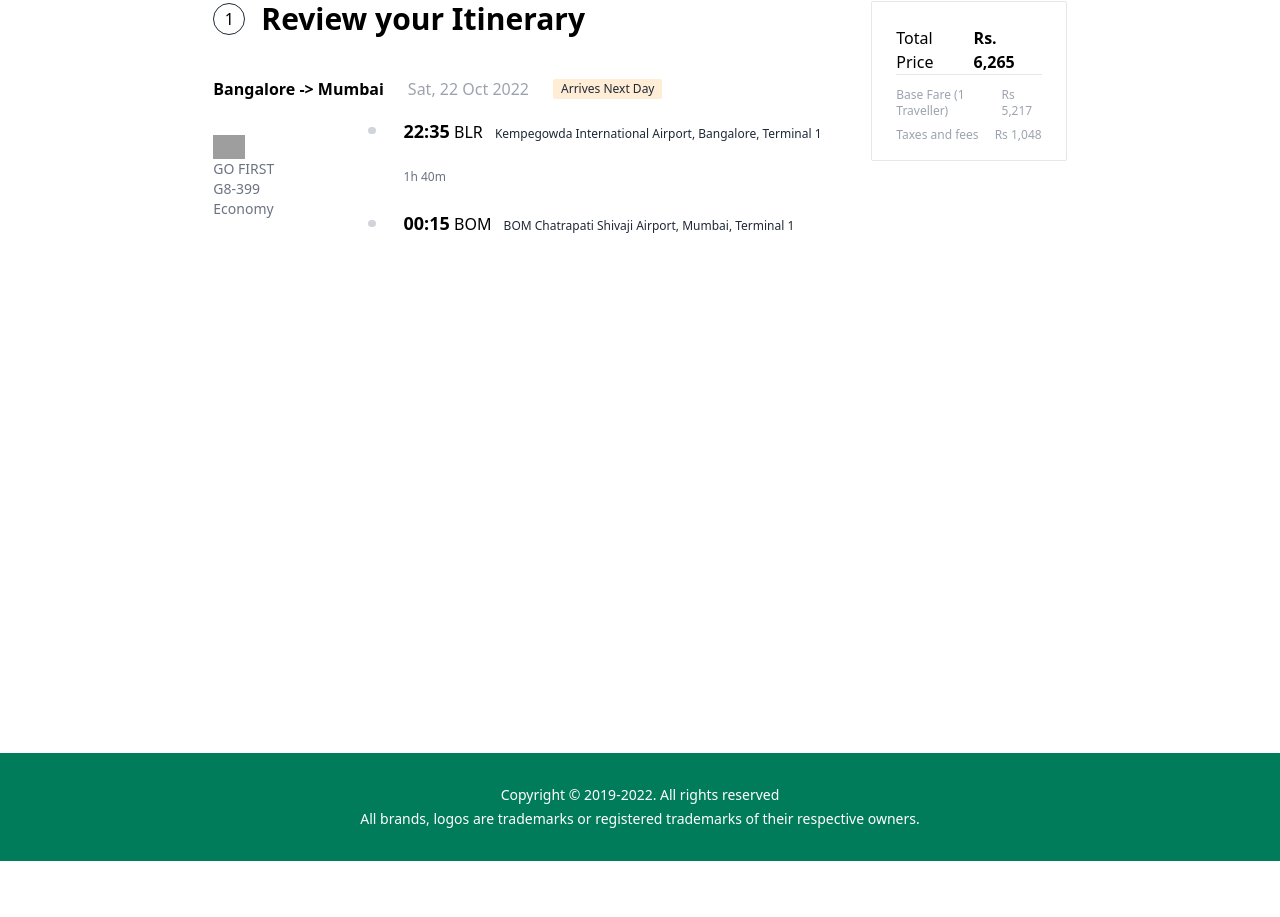
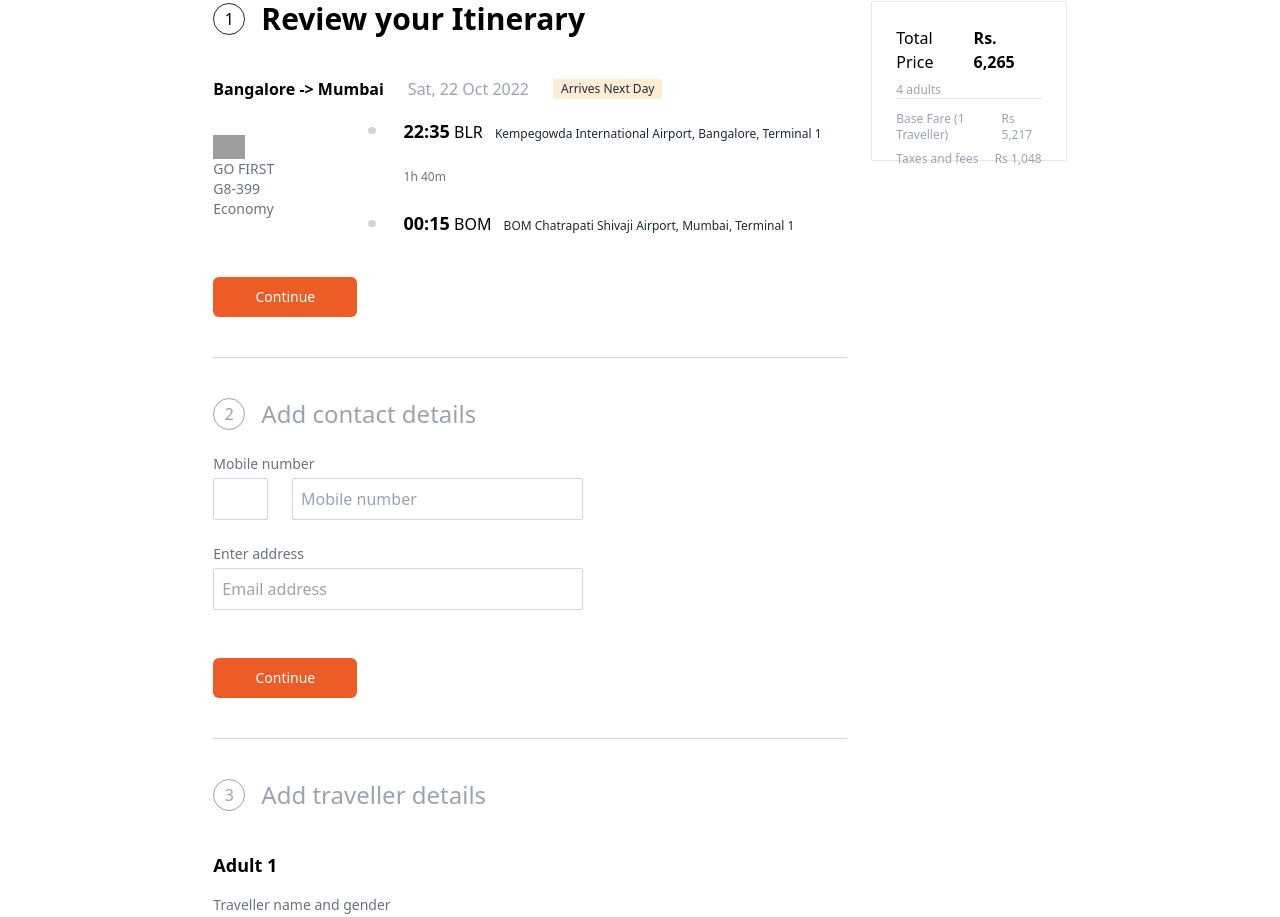
Before and after one commit to Kawaljeet2001/EasyCruise, a SvelteKit app: page /flights/itinerary in a window 1280 px wide. Shown: the part 111-1028 px from the top of the page. Before the commit the page ends 972 px from the top, so only its background shows below. Built offline with nearby package versions, Linux system fonts and the light colour scheme; grey boxes are pictures that could not be loaded.

Commit message:
feat: improved journey itinerary page and created contact details and traveller details section

```diff
--- a/src/lib/Auth/LoginCard.svelte
+++ b/src/lib/Auth/LoginCard.svelte
@@ -1,5 +1,15 @@
 <script>
 	export let toggle;
+
+	const handleSubmit = (e) => {
+		const formData = new FormData(e.target);
+		const data = {};
+		for (let field of formData) {
+			const [key, value] = field;
+			data[key] = value;
+		}
+		console.log(data);
+	};
 </script>
 
 <div
@@ -15,25 +25,29 @@
 		</div>
 		<div class="col-span-7 p-12 bg-white flex flex-col relative items-center">
 			<button class="absolute top-2 right-3 cursor-pointer" on:click={toggle}>X</button>
-			<div class="flex flex-col w-full">
+			<form class="flex flex-col w-full" on:submit|preventDefault={handleSubmit}>
 				<h3 class="text-2xl">Login to ixigo</h3>
 				<p class="text-xs text-gray-400 mt-6">Enter email</p>
 				<input
-					type="text"
+					type="email"
 					placeholder="eg. h@k.xyz"
 					class="border border-gray-200 mt-1 p-3 rounded-sm"
+					name="email"
+					value=""
 				/>
 				<p class="text-xs text-gray-400 mt-2">Enter password</p>
 				<input
 					type="password"
 					placeholder="eg. ******"
 					class="border border-gray-200 mt-1 p-3 rounded-sm"
+					name="password"
+					value=""
 				/>
 				<button
 					class="col-span-4 rounded-sm my-8 bg-orange1 text-white font-bold flex justify-center p-3"
-					>Search</button
+					type="submit">Login</button
 				>
-			</div>
+			</form>
 			<div class="mt-4">
 				<p class="text-gray-600 text-sm">
 					By logging in, I understand & agree to ****** Terms of Use and Privacy Policy
@@ -46,8 +60,11 @@
 						class="text-orange1 underline">Google Privacy Policy</a
 					>
 					and
-					<a href="https://google.com" target="_blank" rel="noreferrer" class="text-orange1 underline"
-						>Terms of Service</a
+					<a
+						href="https://google.com"
+						target="_blank"
+						rel="noreferrer"
+						class="text-orange1 underline">Terms of Service</a
 					> apply.
 				</p>
 			</div>
--- /dev/null
+++ b/src/lib/Flights/Itinerary/ContactDetailsSection.svelte
@@ -0,0 +1,42 @@
+<script>
+	import SectionHeading from './SectionHeading.svelte';
+</script>
+
+<div class="w-full mt-10 pb-10 border-b border-gray-300">
+	<SectionHeading
+		title="Add contact details"
+		sectionNumber={2}
+		isActive={false}
+		titleDesc="E-ticket will be sent to this email address and phone number"
+	/>
+	<div class="flex flex-col">
+		<p class="text-sm text-gray-500 mt-6">Mobile number</p>
+		<div class="grid grid-cols-10 gap-x-6 w-7/12 items-center ">
+			<input
+				type="text"
+				class="border col-span-2 border-gray-300 mt-1 p-2 rounded-sm"
+				name="phone_code"
+				value=""
+			/>
+			<input
+				type="text"
+				placeholder="Mobile number"
+				class="border col-span-8 border-gray-300 mt-1 p-2 rounded-sm"
+				name="phone_number"
+				value=""
+			/>
+		</div>
+		<p class="text-sm text-gray-500 mt-6">Enter address</p>
+		<input
+			type="email"
+			placeholder="Email address"
+			class="border w-7/12 border-gray-300 mt-1 p-2 rounded-sm"
+			name="email-address"
+			value=""
+		/>
+		<button
+			class="mt-12 rounded-md text-sm  bg-orange1 hover:bg-orange-700 text-white font-medium flex items-center justify-center py-2.5 px-6 w-36"
+			>Continue</button
+		>
+	</div>
+</div>
--- /dev/null
+++ b/src/lib/Flights/Itinerary/SectionHeading.svelte
@@ -0,0 +1,22 @@
+<script>
+	export let title;
+	export let sectionNumber;
+	export let isActive;
+    export let titleDesc;
+</script>
+
+<div class="flex items-center">
+	<div
+		class="h-8 w-8 flex items-center justify-center rounded-full border mr-4 {isActive
+			? 'border-gray-800 text-black '
+			: 'border-gray-400 text-gray-400'}"
+	>
+		{sectionNumber}
+	</div>
+    <div class="flex flex-col">
+	<h3 class=" {isActive ? 'text-3xl font-bold' : 'text-2xl font-light text-gray-400'}">{title}</h3>
+    {#if isActive && titleDesc}
+        <p class="text-xs mt-2 text-gray-500">{titleDesc}</p>
+    {/if}
+</div>
+</div>
--- /dev/null
+++ b/src/lib/Flights/Itinerary/TravellerDetailsSection.svelte
@@ -0,0 +1,44 @@
+<script>
+	import SectionHeading from './SectionHeading.svelte';
+	export let numberOfTravellers;
+</script>
+
+<div class="w-full mt-10 pb-10 border-b border-gray-300">
+	<SectionHeading title="Add traveller details" sectionNumber={3} isActive={false} />
+    {#each Array(numberOfTravellers) as item , index}
+	<div class="flex flex-col my-10">
+		<h3 class="font-bold text-lg">Adult {index+1}</h3>
+		<p class="text-gray-500 text-sm mt-4">Traveller name and gender</p>
+		<div class="grid grid-cols-12 gap-x-6">
+			<input
+				type="text"
+				placeholder="First name"
+				class="border col-span-5 border-gray-300 mt-1 p-2 rounded-sm"
+				name="firstName"
+				value=""
+			/>
+			<input
+				type="text"
+				placeholder="Last name"
+				class="border col-span-5 border-gray-300 mt-1 p-2 rounded-sm"
+				name="lastName"
+				value=""
+			/>
+			<input
+				type="text"
+				placeholder="Gender"
+				class="border col-span-2 border-gray-300 mt-1 p-2 rounded-sm"
+				name="gender"
+				value=""
+			/>
+		</div>
+	</div>
+    {/each}
+
+
+
+	<button
+		class="mt-12 rounded-md text-sm  bg-orange1 hover:bg-orange-700 text-white font-medium flex items-center justify-center py-2.5 px-6"
+		>Continue to payment</button
+	>
+</div>
--- a/src/lib/Flights/ReviewItinerary.svelte
+++ /dev/null
@@ -1,66 +0,0 @@
-<div class="grid grid-cols-12 gap-x-6">
-	<div class="flex flex-col col-span-9">
-		<div class="flex items-center">
-			<div
-				class="h-8 w-8 flex items-center justify-center rounded-full border border-gray-800 mr-4"
-			>
-				1
-			</div>
-			<h3 class="font-bold text-3xl">Review your Itinerary</h3>
-		</div>
-		<div class="flex items-center mt-10">
-			<h2 class="font-semibold">Bangalore -> Mumbai</h2>
-			<p class="mx-6 text-gray-400">Sat, 22 Oct 2022</p>
-			<div class="bg-orange-100 px-2 py-0.5 rounded-sm text-xs font-medium text-gray-800">
-				Arrives Next Day
-			</div>
-		</div>
-		<div class="grid grid-cols-10 mt-4 items-center">
-			<div class="col-span-2">
-				<img
-					src="https://fastui.cltpstatic.com/image/upload/resources/images/logos/air-logos/G8_2x.png"
-					alt="Burger"
-					class="w-8"
-				/>
-				<p class="text-sm text-gray-500">GO FIRST</p>
-				<p class="text-sm text-gray-500">G8-399</p>
-				<p class="text-sm text-gray-500">Economy</p>
-			</div>
-			<div class="col-span-1 flex flex-col h-5/6 items-center justify-between">
-				<div class="h-2 w-2 bg-gray-300 rounded-full" />
-				<div class="w-1 border-gray-500 border-dashed h-full" />
-				<div class="h-2 w-2 bg-gray-300 rounded-full" />
-			</div>
-			<div class="col-span-7 flex flex-col">
-				<h3>
-					<span class="font-bold text-lg">22:35</span> BLR
-					<span class="ml-2 font-medium text-gray-800 text-xs"
-						>Kempegowda International Airport, Bangalore, Terminal 1</span
-					>
-				</h3>
-				<p class="text-xs font-light my-6 text-gray-500">1h 40m</p>
-				<h3>
-					<span class="font-bold text-lg">00:15</span> BOM
-					<span class="ml-2 font-medium text-gray-800 text-xs"
-						>BOM Chatrapati Shivaji Airport, Mumbai, Terminal 1</span
-					>
-				</h3>
-			</div>
-		</div>
-	</div>
-	<div class="col-span-3">
-		<div class="w-full flex flex-col justify-between h-20v border border-gray-200 rounded-sm p-6">
-			<h3 class="flex items-center justify-between">
-				Total Price <span class="font-extrabold">Rs. 6,265</span>
-			</h3>
-			<div class="pt-3 border-t border-gray-200">
-				<p class="flex items-center justify-between text-xs text-gray-400">
-					Base Fare (1 Traveller) <span>Rs 5,217</span>
-				</p>
-				<p class="flex items-center justify-between text-xs text-gray-400 mt-2">
-					Taxes and fees <span>Rs 1,048</span>
-				</p>
-			</div>
-		</div>
-	</div>
-</div>
--- a/src/routes/flights/itinerary/+page.svelte
+++ b/src/routes/flights/itinerary/+page.svelte
@@ -1,9 +1,86 @@
 <script>
-	import ReviewItinerary from '../../../lib/Flights/ReviewItinerary.svelte';
+	import ContactDetailsSection from '$lib/Flights/Itinerary/ContactDetailsSection.svelte';
+	import TravellerDetailsSection from '$lib/Flights/Itinerary/TravellerDetailsSection.svelte';
+	import SectionHeading from '$lib/Flights/Itinerary/SectionHeading.svelte';
+
+	let numberOfTravellers = 1;
 </script>
 
-<div class="h-screen w-full flex justify-center">
+<div class="min-h-screen w-full flex justify-center">
 	<div class="w-8/12 py-12">
-		<ReviewItinerary />
+		<div class="grid grid-cols-12 gap-x-6">
+			<div class="flex flex-col col-span-9">
+				<div class="w-full border-b border-gray-300 pb-10">
+					<SectionHeading sectionNumber={1} title="Review your Itinerary" isActive={true} />
+					<div class="flex items-center mt-10">
+						<h2 class="font-semibold">Bangalore -> Mumbai</h2>
+						<p class="mx-6 text-gray-400">Sat, 22 Oct 2022</p>
+						<div class="bg-orange-100 px-2 py-0.5 rounded-sm text-xs font-medium text-gray-800">
+							Arrives Next Day
+						</div>
+					</div>
+					<div class="grid grid-cols-10 mt-4 items-center">
+						<div class="col-span-2">
+							<img
+								src="https://fastui.cltpstatic.com/image/upload/resources/images/logos/air-logos/G8_2x.png"
+								alt="Burger"
+								class="w-8"
+							/>
+							<p class="text-sm text-gray-500">GO FIRST</p>
+							<p class="text-sm text-gray-500">G8-399</p>
+							<p class="text-sm text-gray-500">Economy</p>
+						</div>
+						<div class="col-span-1 flex flex-col h-5/6 items-center justify-between">
+							<div class="h-2 w-2 bg-gray-300 rounded-full" />
+							<div class="w-1 border-gray-500 border-dashed h-full" />
+							<div class="h-2 w-2 bg-gray-300 rounded-full" />
+						</div>
+						<div class="col-span-7 flex flex-col">
+							<h3>
+								<span class="font-bold text-lg">22:35</span> BLR
+								<span class="ml-2 font-medium text-gray-800 text-xs"
+									>Kempegowda International Airport, Bangalore, Terminal 1</span
+								>
+							</h3>
+							<p class="text-xs font-light my-6 text-gray-500">1h 40m</p>
+							<h3>
+								<span class="font-bold text-lg">00:15</span> BOM
+								<span class="ml-2 font-medium text-gray-800 text-xs"
+									>BOM Chatrapati Shivaji Airport, Mumbai, Terminal 1</span
+								>
+							</h3>
+						</div>
+					</div>
+					<div class="mt-10 w-full ">
+						<button
+							class="rounded-md text-sm  bg-orange1 hover:bg-orange-700 text-white font-medium flex items-center justify-center py-2.5 px-6 w-36"
+							>Continue</button
+						>
+					</div>
+				</div>
+				<ContactDetailsSection />
+				<TravellerDetailsSection numberOfTravellers={2} />
+			</div>
+			<div class="col-span-3">
+				<div
+					class="w-full flex flex-col justify-between h-20v border border-gray-200 rounded-sm p-6"
+				>
+					<div class="flex flex-col">
+						<h3 class="flex items-center justify-between">
+							Total Price <span class="font-extrabold">Rs. 6,265</span>
+						</h3>
+						<p class="flex items-center mt-2 justify-between text-xs text-gray-400">4 adults</p>
+					</div>
+					<div class="pt-3 border-t border-gray-200">
+						<p class="flex items-center justify-between text-xs text-gray-400">
+							Base Fare (1 Traveller) <span>Rs 5,217</span>
+						</p>
+						<p class="flex items-center justify-between text-xs text-gray-400 mt-2">
+							Taxes and fees <span>Rs 1,048</span>
+						</p>
+					</div>
+				</div>
+			</div>
+		</div>
 	</div>
 </div>
--- /dev/null
+++ b/src/routes/flights/ticket/+page.svelte
@@ -0,0 +1,3 @@
+<div>
+
+</div>
```
